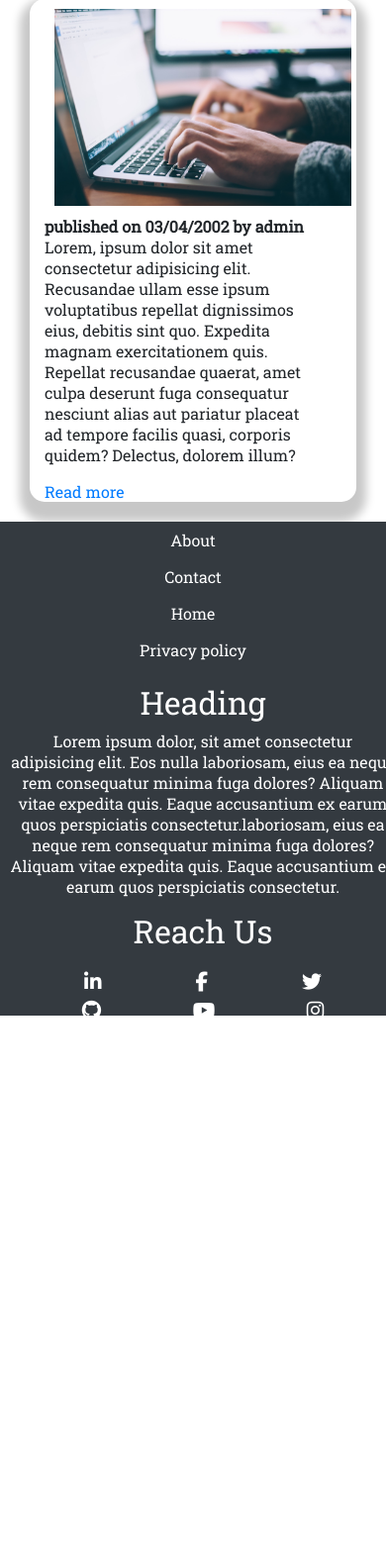
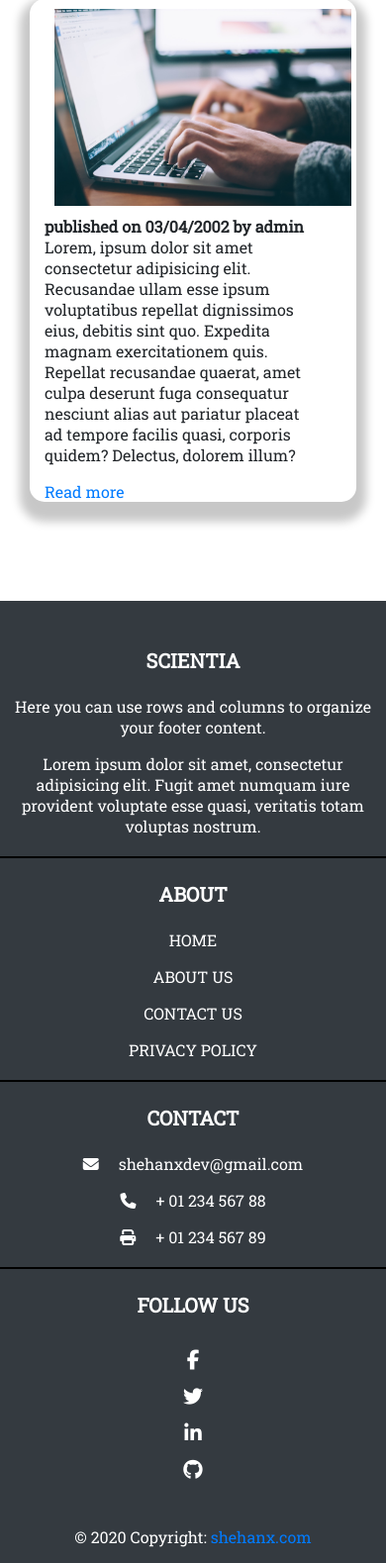
Before and after one commit to shehanxdev/Scientia, a PHP site: page /html/index.html in a window 390 px wide; the page is wider, and only the part inside the window is pictured. Shown: the part 1197-2776 px from the top of that part at 99% size. Before the commit the page ends 2223 px from the top of that part, so only its background shows below. Run offline with PHP 8.4, Linux system fonts and the light colour scheme; some libraries are stand-ins or nearby versions.

Commit message:
version 16/11/2021 @ 9:14PM home page is complete with a fetched footer

```diff
--- a/css/index.css
+++ b/css/index.css
@@ -43,42 +43,8 @@ hr {
   margin: 10px;
 }
 
-.custom-css-footer ul {
-  list-style: none;
-}
-
-.custom-css-footer a {
-  color: white;
-  text-align: center;
-}
-
-.custom-css-footer div[class="row"] {
-  padding: 30px 40px 0 40px;
-}
-
-.custom-css-footer-heading {
-  -webkit-box-orient: vertical;
-  -webkit-box-direction: normal;
-      -ms-flex-direction: column;
-          flex-direction: column;
-  margin-left: 10px;
-}
-
-.custom-css-footer-row {
-  -webkit-box-pack: justify;
-      -ms-flex-pack: justify;
-          justify-content: space-between;
-}
-
-.custom-css-icons {
-  padding: 18px 0 0 0px;
-  -webkit-box-pack: space-evenly;
-      -ms-flex-pack: space-evenly;
-          justify-content: space-evenly;
-}
-
-.custom-css-icons i {
-  margin: 5px;
+footer {
+  margin-top: 100px;
 }
 
 @media only screen and (min-width: 576px) {
--- a/css/index.scss
+++ b/css/index.scss
@@ -37,30 +37,8 @@ hr {
 .custom-css-img {
   margin: 10px;
 }
-.custom-css-footer ul {
-  list-style: none;
-}
-.custom-css-footer a {
-  color: white;
-  text-align: center;
-}
-.custom-css-footer div[class="row"] {
-  padding: 30px 40px 0 40px;
-}
-.custom-css-footer-heading {
-  flex-direction: column;
-  margin-left: 10px;
-}
-
-.custom-css-footer-row {
-  justify-content: space-between;
-}
-.custom-css-icons {
-  padding: 18px 0 0 0px;
-  justify-content: space-evenly;
-}
-.custom-css-icons i {
-  margin: 5px;
+footer {
+  margin-top: 100px;
 }
 @media only screen and (min-width: 576px) {
   //navbar styles start
--- a/html/index.html
+++ b/html/index.html
@@ -125,45 +125,119 @@ version: 1.0
       </div>
     </section>
     <!--post preview section ends-->
-    <!--footer section-->
-    <footer class="container-fuild bg-dark custom-css-footer text-white">
-      <div class="row custom-css-footer-row">
-        <div class="col-sm-4">
-          <ul>
-            <li class="nav-item"><a class="nav-link" href="#">About</a></li>
-            <li class="nav-item"><a class="nav-link" href="#">Contact</a></li>
-            <li class="nav-item"><a class="nav-link" href="#">Home</a></li>
-            <li class="nav-item">
-              <a class="nav-link" href="#">Privacy policy</a>
+    <!--footer section starts-->
+    <!-- Footer -->
+    <footer class="page-footer font-small bg-dark pt-4 text-white">
+      <!-- Footer Links -->
+      <div class="container text-center text-md-left">
+        <!-- Grid row -->
+        <div class="row">
+          <!-- Grid column -->
+          <div class="col-md-4 col-lg-3 mr-auto my-md-4 my-0 mt-4 mb-1">
+            <!-- Content -->
+            <h5 class="font-weight-bold text-uppercase mb-4">Scientia</h5>
+            <p>
+              Here you can use rows and columns to organize your footer content.
+            </p>
+            <p>
+              Lorem ipsum dolor sit amet, consectetur adipisicing elit. Fugit
+              amet numquam iure provident voluptate esse quasi, veritatis totam
+              voluptas nostrum.
+            </p>
+          </div>
+          <!-- Grid column -->
+
+          <hr class="clearfix w-100 d-md-none" />
+
+          <!-- Grid column -->
+          <div class="col-md-2 col-lg-2 mx-auto my-md-4 my-0 mt-4 mb-1">
+            <!-- Links -->
+            <h5 class="font-weight-bold text-uppercase mb-4">About</h5>
+
+            <ul class="list-unstyled">
+              <li>
+                <p>
+                  <a class="text-white" href="#!">HOME</a>
+                </p>
+              </li>
+              <li>
+                <p>
+                  <a class="text-white" href="#!">ABOUT US</a>
+                </p>
+              </li>
+              <li>
+                <p>
+                  <a class="text-white" href="#!">CONTACT US</a>
+                </p>
+              </li>
+              <li>
+                <p>
+                  <a class="text-white" href="#!">PRIVACY POLICY</a>
+                </p>
               </li>
             </ul>
           </div>
-        <div class="col-sm-4 row custom-css-footer-heading text-center">
-          <h2 class="h2">Heading</h2>
-          <p>
-            Lorem ipsum dolor, sit amet consectetur adipisicing elit. Eos nulla
-            laboriosam, eius ea neque rem consequatur minima fuga dolores?
-            Aliquam vitae expedita quis. Eaque accusantium ex earum quos
-            perspiciatis consectetur.laboriosam, eius ea neque rem consequatur
-            minima fuga dolores? Aliquam vitae expedita quis. Eaque accusantium
-            ex earum quos perspiciatis consectetur.
-          </p>
+          <!-- Grid column -->
+
+          <hr class="clearfix w-100 d-md-none" />
+
+          <!-- Grid column -->
+          <div class="col-md-4 col-lg-3 mx-auto my-md-4 my-0 mt-4 mb-1">
+            <!-- Contact details -->
+            <h5 class="font-weight-bold text-uppercase mb-4">CONTACT</h5>
+
+            <ul class="list-unstyled">
+              <li>
+                <p><i class="fa fa-envelope mr-3"></i> shehanxdev@gmail.com</p>
+              </li>
+              <li>
+                <p><i class="fa fa-phone mr-3"></i> + 01 234 567 88</p>
+              </li>
+              <li>
+                <p><i class="fa fa-print mr-3"></i> + 01 234 567 89</p>
+              </li>
+            </ul>
           </div>
-        <div class="col-sm-4 custom-css-footer-heading row text-center">
-          <h2 class="h2">Reach Us</h2>
-          <div class="custom-css-icons row">
+          <!-- Grid column -->
+
+          <hr class="clearfix w-100 d-md-none" />
+
+          <!-- Grid column -->
+          <div class="col-md-2 col-lg-2 text-center mx-auto my-4">
+            <!-- Social buttons -->
+            <h5 class="font-weight-bold text-uppercase mb-4">Follow Us</h5>
+
+            <!-- Facebook -->
+            <a type="button" class="btn-floating btn-fb nav-link">
+              <i class="fa fa-facebook-f fa-lg"></i>
+            </a>
+            <!-- Twitter -->
+            <a type="button" class="btn-floating btn-tw nav-link">
+              <i class="fa fa-twitter fa-lg"></i>
+            </a>
+            <!-- Google +-->
+            <a type="button" class="btn-floating btn-gplus nav-link">
               <i class="fa fa-linkedin fa-lg"></i>
-            <i class="fa fa-facebook fa-lg"></i>
-            <i class="fa fa-twitter fa-lg"></i>
+            </a>
+            <!-- Dribbble -->
+            <a type="button" class="btn-floating btn-dribbble nav-link">
+              <i class="fa fa-github fa-lg"></i>
+            </a>
           </div>
-          <div class="custom-css-icons row">
-            <i class="fa fa-github fa-lg"></i>
-            <i class="fa fa-youtube fa-lg"></i>
-            <i class="fa fa-instagram fa-lg"></i>
+          <!-- Grid column -->
         </div>
+        <!-- Grid row -->
       </div>
+      <!-- Footer Links -->
+
+      <!-- Copyright -->
+      <div class="footer-copyright text-center py-3">
+        © 2020 Copyright:
+        <a href="https://mdbootstrap.com/"> shehanx.com</a>
       </div>
+      <!-- Copyright -->
     </footer>
+    <!-- Footer -->
     <!--bootstrap javascript-->
     <script
       src="https://code.jquery.com/jquery-3.4.1.slim.min.js"
```
Lines whose indentation alone changed are shown as unchanged.
